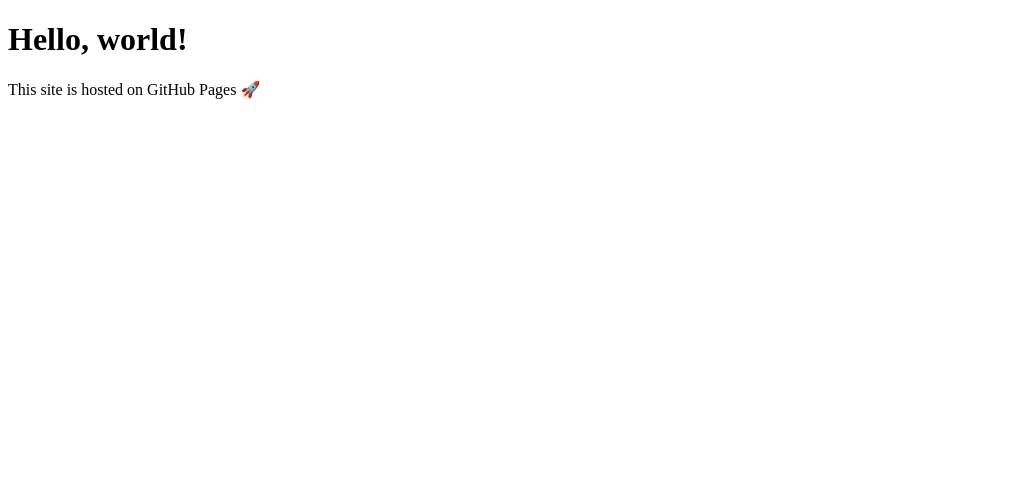
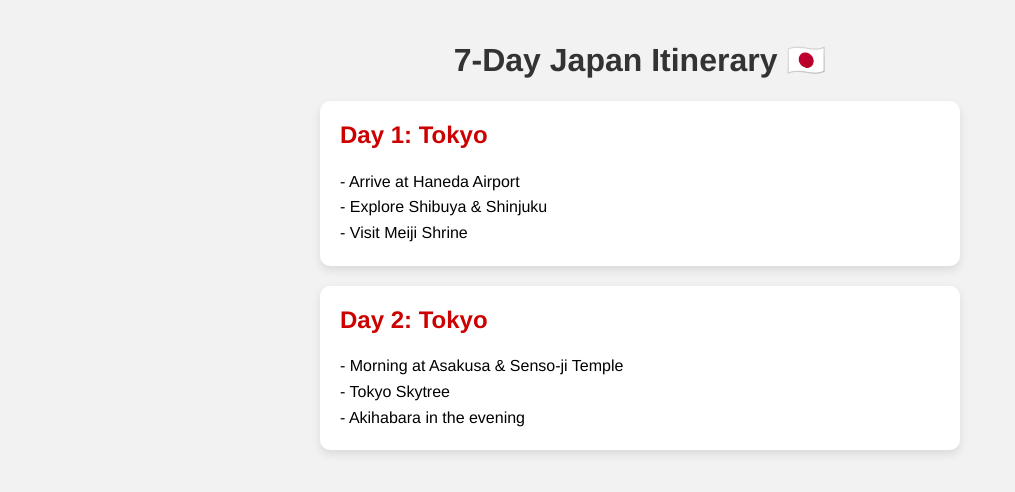
Before and after one commit to rickeychiu/rickkyusei, a plain HTML site: page index.html in a window 1280 px wide. Shown: the whole page, without its empty margins (0-1015 px from the left). Drawn offline with Linux system fonts and the light colour scheme.

Commit message:
2nd commit

```diff
--- a/index.html
+++ b/index.html
@@ -1,10 +1,64 @@
 <!DOCTYPE html>
-<html>
+<html lang="en">
 <head>
-  <title>My First GitHub Page</title>
+  <meta charset="UTF-8">
+  <title>Japan Itinerary - 7 Days</title>
+  <style>
+    body {
+      font-family: 'Helvetica Neue', sans-serif;
+      background-color: #f2f2f2;
+      margin: 0;
+      padding: 20px;
+    }
+
+    h1 {
+      text-align: center;
+      color: #333;
+    }
+
+    .day {
+      background: white;
+      border-radius: 10px;
+      padding: 20px;
+      margin: 20px auto;
+      max-width: 600px;
+      box-shadow: 0 4px 10px rgba(0, 0, 0, 0.1);
+    }
+
+    .day h2 {
+      margin-top: 0;
+      color: #cc0000;
+    }
+
+    .activities {
+      margin-top: 10px;
+      line-height: 1.6;
+    }
+  </style>
 </head>
 <body>
-  <h1>Hello, world!</h1>
-  <p>This site is hosted on GitHub Pages 🚀</p>
+
+  <h1>7-Day Japan Itinerary 🇯🇵</h1>
+
+  <div class="day">
+    <h2>Day 1: Tokyo</h2>
+    <div class="activities">
+      - Arrive at Haneda Airport<br>
+      - Explore Shibuya & Shinjuku<br>
+      - Visit Meiji Shrine
+    </div>
+  </div>
+
+  <div class="day">
+    <h2>Day 2: Tokyo</h2>
+    <div class="activities">
+      - Morning at Asakusa & Senso-ji Temple<br>
+      - Tokyo Skytree<br>
+      - Akihabara in the evening
+    </div>
+  </div>
+
+  <!-- Add Days 3–7 below in the same format -->
+
 </body>
 </html>
```
